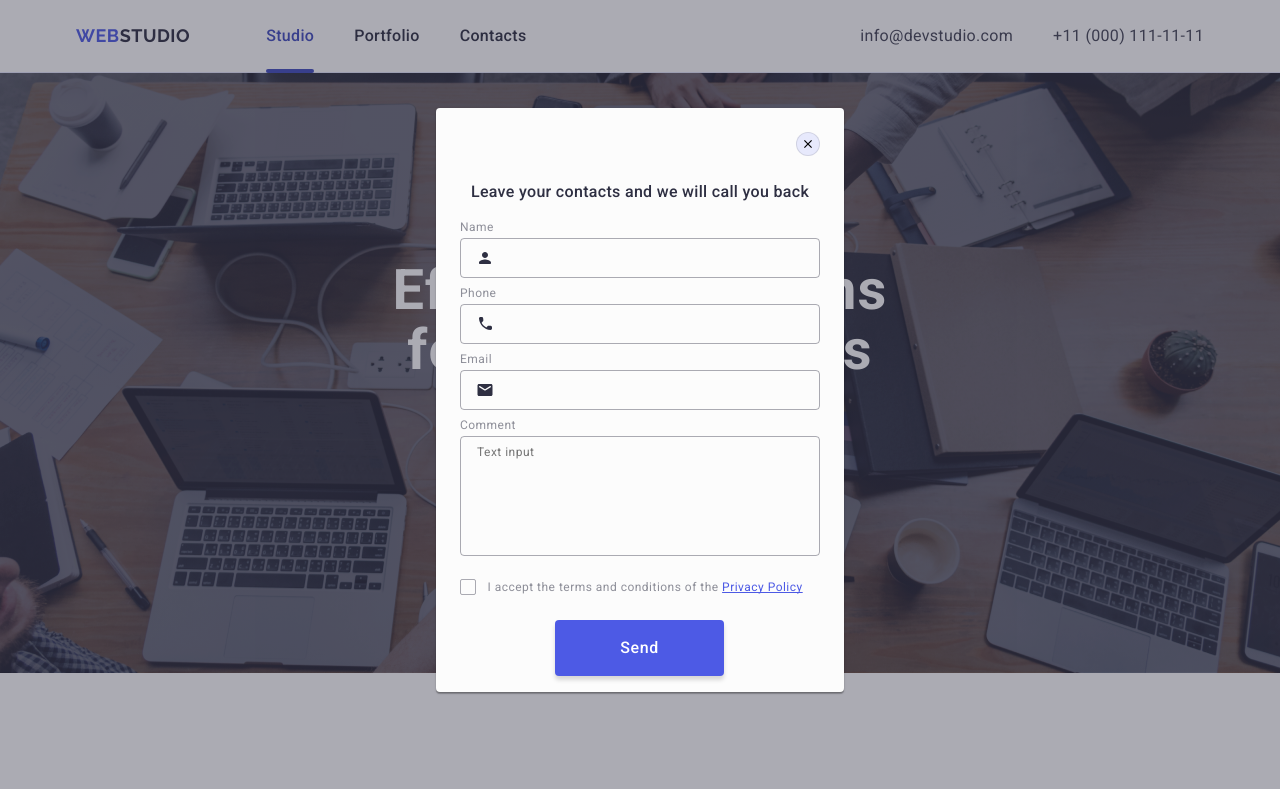
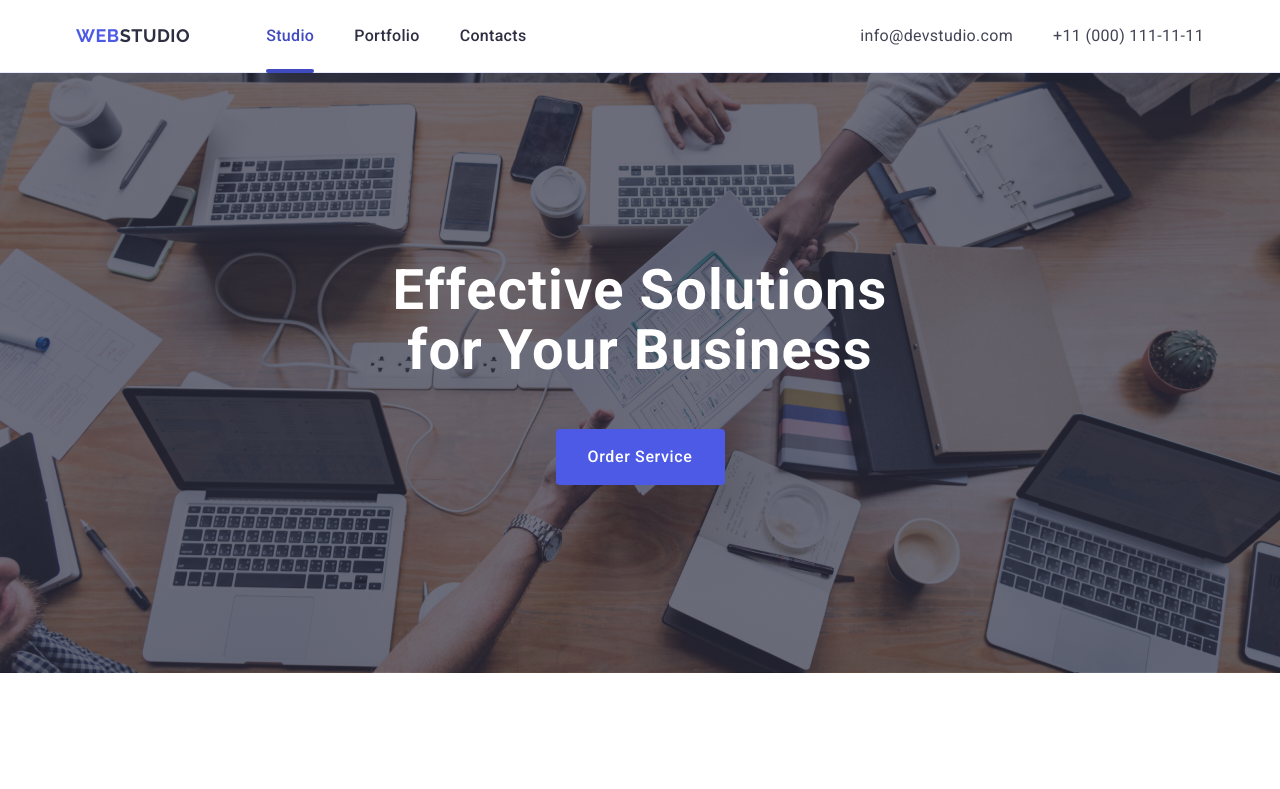
Before and after one commit to Kseniia-Shevchenko/markup-hw-05, a plain HTML site: page index.html in a window 1280 px wide. Shown: the top 789 px of the page. Drawn offline with nearby package versions, Linux system fonts and the light colour scheme.

Commit message:
novastranka

```diff
--- a/css/styles.css
+++ b/css/styles.css
@@ -588,7 +588,6 @@ gap: 24px;
     transition: background-color 250ms cubic-bezier(0.4, 0, 0.2, 1),
         border 250ms cubic-bezier(0.4, 0, 0.2, 1);
     }
-}
 
 .footer-btn:hover,
 .footer-btn:focus {
@@ -823,7 +822,7 @@ transition: border-color 250ms cubic-bezier(0.4, 0, 0.2, 1);
     font-weight: 500;
     border-radius: 4px;
     padding: 16px 32px;
-    min-width: 169px;
+    width: 169px;
     height: 56px;
     box-shadow: 0 4px 4px 0 rgba(0, 0, 0, 0.15);
     background-color: #4d5ae5;
@@ -833,12 +832,11 @@ transition: border-color 250ms cubic-bezier(0.4, 0, 0.2, 1);
     border: none;
     display: block;
     text-align: center;
-
     color: #fff;
-    margin-left: 95px;
-    margin-bottom: 24px;
+    margin: 0 auto;
     transition: background-color 250ms cubic-bezier(0.4, 0, 0.2, 1);
 }
+
 
 .modal-btn:hover,
 .modal-btn:focus {
--- a/index.html
+++ b/index.html
@@ -566,7 +566,7 @@
         </div>
       </div>
     </footer>
-    <div class="backdrop is-open">
+    <div class="backdrop">
       <div class="modal">
         <button type="button" class="modal-close-btn">
           <svg class="icon-btn" width="8" height="8">
```
